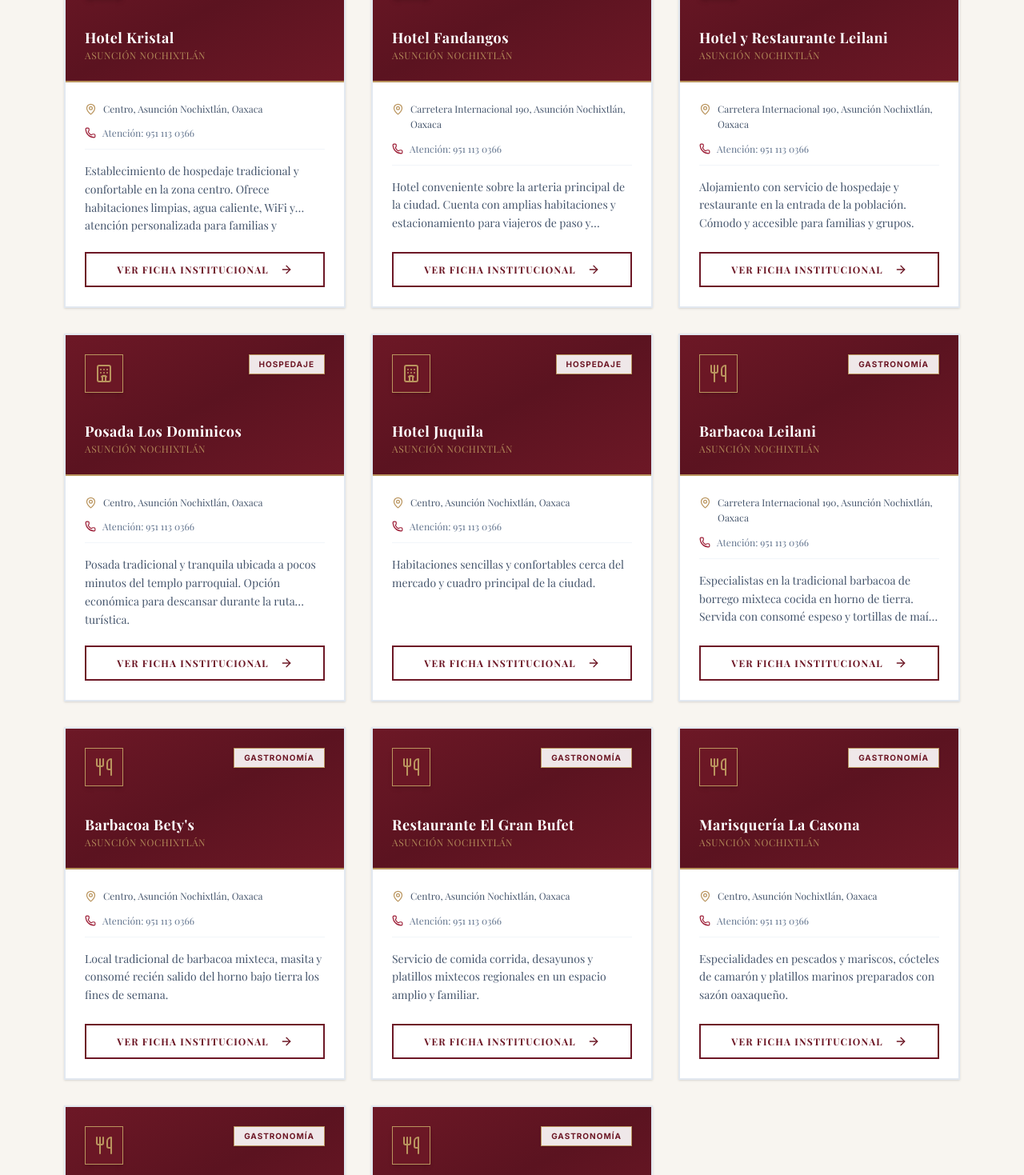
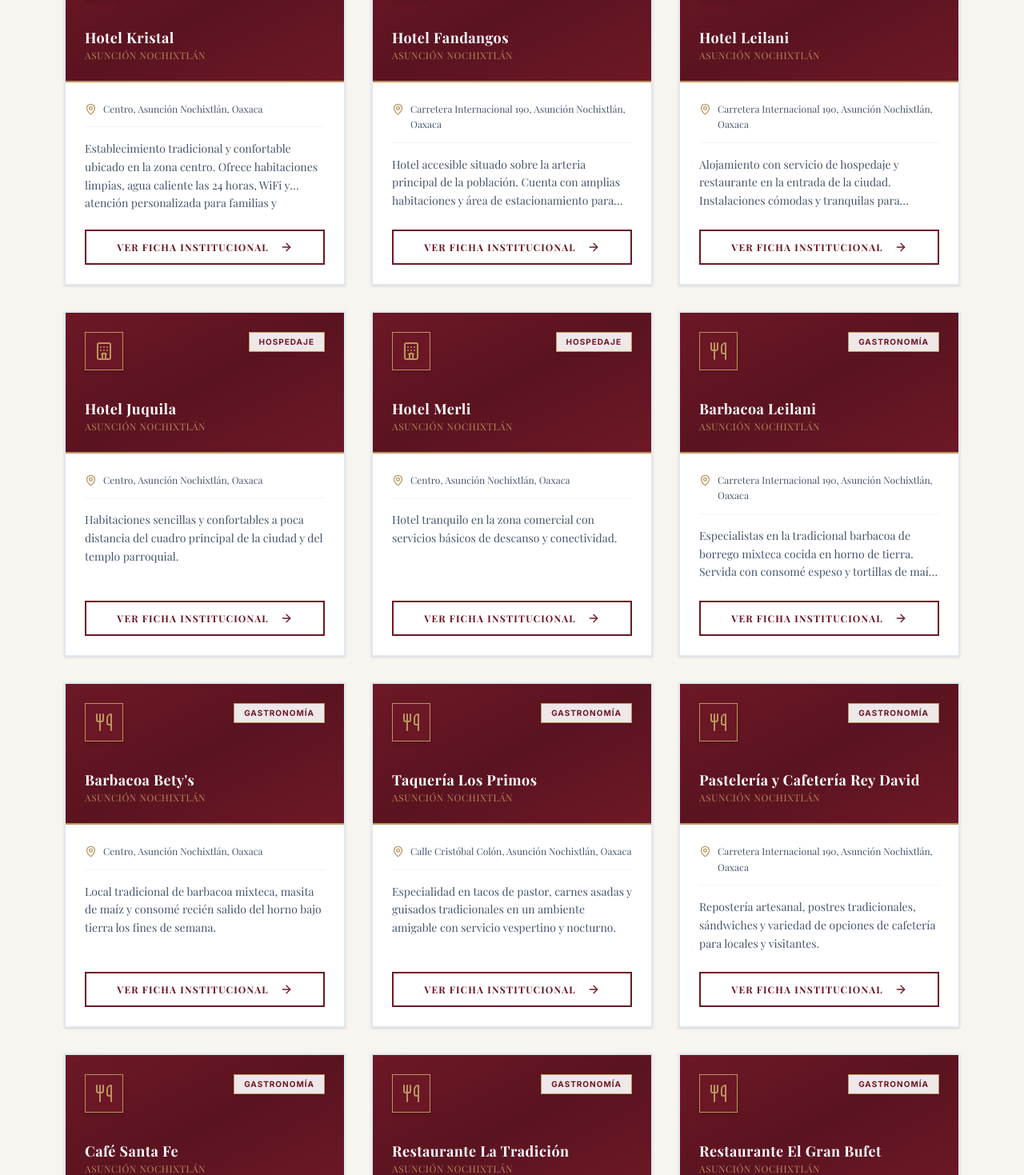
Before and after one commit to MarcosGHernandezCruz/turismo_nochixtlan, a Next.js app: page /directorio in a window 1280 px wide. Shown: the part 786-2255 px from the top of the page at 80% size. Built offline with nearby package versions, Linux system fonts and the light colour scheme; a web font is replaced by a local one.

Commit message:
fix: remoción de teléfonos de atención, eliminación de Posada Los Dominicos, ajuste de Café Santa Fe y adición de Taquería Los Primos y Pastelería Rey David

```diff
--- a/src/app/directorio/page.tsx
+++ b/src/app/directorio/page.tsx
@@ -1,8 +1,7 @@
 "use client";
 import { useState, useMemo } from "react";
 import Link from "next/link";
-import Image from "next/image";
-import { Search, MapPin, Building2, ArrowRight, Hotel, Utensils, Phone } from "lucide-react";
+import { Search, MapPin, Building2, ArrowRight, Hotel, Utensils } from "lucide-react";
 import { Button } from "@/components/ui/button";
 import negociosData from "@/data/negocios.json";
 
@@ -11,8 +10,6 @@ interface Negocio {
   nombre: string;
   categoria: string;
   descripcion: string;
-  imagen?: string;
-  telefono: string;
   direccion: string;
 }
 
@@ -67,7 +64,7 @@ export default function DirectorioPage() {
               <Search className="absolute left-4 top-1/2 -translate-y-1/2 text-slate-400" size={20} />
               <input
                 type="text"
-                placeholder="Buscar hotel, barbacoa, restaurante o cafetería..."
+                placeholder="Buscar hotel, barbacoa, taquería o cafetería..."
                 value={searchTerm}
                 onChange={(e) => setSearchTerm(e.target.value)}
                 className="w-full pl-12 pr-4 py-4 border-2 border-slate-200 focus:border-primary outline-none font-serif text-slate-700 transition-colors"
@@ -113,7 +110,7 @@ export default function DirectorioPage() {
               return (
                 <div key={negocio.id} className="bg-white border-2 border-slate-200 hover:border-gold shadow-sm flex flex-col group hover:shadow-xl transition-all duration-300">
 
-                  {/* Banner de Referencia Institucional con Ícono (Sin fotos exageradas de stock) */}
+                  {/* Banner de Referencia Institucional con Ícono */}
                   <div className="relative h-44 overflow-hidden bg-gradient-to-br from-primary via-[#5B1320] to-primary p-6 flex flex-col justify-between border-b-2 border-gold">
                     <div className="flex justify-between items-start">
                       <div className="w-12 h-12 rounded-none bg-primary/80 border border-gold flex items-center justify-center text-gold shadow-md">
@@ -136,14 +133,9 @@ export default function DirectorioPage() {
 
                   {/* Contenido de la Tarjeta */}
                   <div className="p-6 flex-1 flex flex-col">
-                    <div className="flex items-start gap-2 text-xs text-slate-600 font-serif mb-3">
+                    <div className="flex items-start gap-2 text-xs text-slate-600 font-serif mb-4 pb-3 border-b border-slate-100">
                       <MapPin size={15} className="text-gold shrink-0 mt-0.5" />
                       <p className="line-clamp-2 leading-relaxed">{negocio.direccion}</p>
-                    </div>
-
-                    <div className="flex items-center gap-2 text-xs text-slate-500 font-serif mb-4 pb-3 border-b border-slate-100">
-                      <Phone size={14} className="text-accent shrink-0" />
-                      <span>Atención: {negocio.telefono}</span>
                     </div>
 
                     <p className="text-slate-600 font-serif text-sm line-clamp-3 mb-6 flex-1 leading-relaxed">
--- a/src/data/negocios.json
+++ b/src/data/negocios.json
@@ -4,40 +4,35 @@
       "id": "hotel-kristal",
       "nombre": "Hotel Kristal",
       "categoria": "Hospedaje",
-      "descripcion": "Establecimiento de hospedaje tradicional y confortable en la zona centro. Ofrece habitaciones limpias, agua caliente, WiFi y atención personalizada para familias y visitantes.",
-      "telefono": "951 113 0366",
+      "descripcion": "Establecimiento tradicional y confortable ubicado en la zona centro. Ofrece habitaciones limpias, agua caliente las 24 horas, WiFi y atención personalizada para familias y visitantes.",
       "direccion": "Centro, Asunción Nochixtlán, Oaxaca"
     },
     {
       "id": "hotel-fandangos",
       "nombre": "Hotel Fandangos",
       "categoria": "Hospedaje",
-      "descripcion": "Hotel conveniente sobre la arteria principal de la ciudad. Cuenta con amplias habitaciones y estacionamiento para viajeros de paso y turistas.",
-      "telefono": "951 113 0366",
+      "descripcion": "Hotel accesible situado sobre la arteria principal de la población. Cuenta con amplias habitaciones y área de estacionamiento para turistas y viajeros de paso.",
       "direccion": "Carretera Internacional 190, Asunción Nochixtlán, Oaxaca"
     },
     {
       "id": "hotel-leilani",
-      "nombre": "Hotel y Restaurante Leilani",
+      "nombre": "Hotel Leilani",
       "categoria": "Hospedaje",
-      "descripcion": "Alojamiento con servicio de hospedaje y restaurante en la entrada de la población. Cómodo y accesible para familias y grupos.",
-      "telefono": "951 113 0366",
+      "descripcion": "Alojamiento con servicio de hospedaje y restaurante en la entrada de la ciudad. Instalaciones cómodas y tranquilas para familias y grupos.",
       "direccion": "Carretera Internacional 190, Asunción Nochixtlán, Oaxaca"
-    },
-    {
-      "id": "posada-los-dominicos",
-      "nombre": "Posada Los Dominicos",
-      "categoria": "Hospedaje",
-      "descripcion": "Posada tradicional y tranquila ubicada a pocos minutos del templo parroquial. Opción económica para descansar durante la ruta turística.",
-      "telefono": "951 113 0366",
-      "direccion": "Centro, Asunción Nochixtlán, Oaxaca"
     },
     {
       "id": "hotel-juquila",
       "nombre": "Hotel Juquila",
       "categoria": "Hospedaje",
-      "descripcion": "Habitaciones sencillas y confortables cerca del mercado y cuadro principal de la ciudad.",
-      "telefono": "951 113 0366",
+      "descripcion": "Habitaciones sencillas y confortables a poca distancia del cuadro principal de la ciudad y del templo parroquial.",
+      "direccion": "Centro, Asunción Nochixtlán, Oaxaca"
+    },
+    {
+      "id": "hotel-merli",
+      "nombre": "Hotel Merli",
+      "categoria": "Hospedaje",
+      "descripcion": "Hotel tranquilo en la zona comercial con servicios básicos de descanso y conectividad.",
       "direccion": "Centro, Asunción Nochixtlán, Oaxaca"
     },
     {
@@ -45,47 +40,62 @@
       "nombre": "Barbacoa Leilani",
       "categoria": "Gastronomía",
       "descripcion": "Especialistas en la tradicional barbacoa de borrego mixteca cocida en horno de tierra. Servida con consomé espeso y tortillas de maíz criollo.",
-      "telefono": "951 113 0366",
       "direccion": "Carretera Internacional 190, Asunción Nochixtlán, Oaxaca"
     },
     {
       "id": "barbacoa-betys",
       "nombre": "Barbacoa Bety's",
       "categoria": "Gastronomía",
-      "descripcion": "Local tradicional de barbacoa mixteca, masita y consomé recién salido del horno bajo tierra los fines de semana.",
-      "telefono": "951 113 0366",
+      "descripcion": "Local tradicional de barbacoa mixteca, masita de maíz y consomé recién salido del horno bajo tierra los fines de semana.",
+      "direccion": "Centro, Asunción Nochixtlán, Oaxaca"
+    },
+    {
+      "id": "taqueria-los-primos",
+      "nombre": "Taquería Los Primos",
+      "categoria": "Gastronomía",
+      "descripcion": "Especialidad en tacos de pastor, carnes asadas y guisados tradicionales en un ambiente amigable con servicio vespertino y nocturno.",
+      "direccion": "Calle Cristóbal Colón, Asunción Nochixtlán, Oaxaca"
+    },
+    {
+      "id": "pasteleria-rey-david",
+      "nombre": "Pastelería y Cafetería Rey David",
+      "categoria": "Gastronomía",
+      "descripcion": "Repostería artesanal, postres tradicionales, sándwiches y variedad de opciones de cafetería para locales y visitantes.",
+      "direccion": "Carretera Internacional 190, Asunción Nochixtlán, Oaxaca"
+    },
+    {
+      "id": "cafe-santa-fe",
+      "nombre": "Café Santa Fe",
+      "categoria": "Gastronomía",
+      "descripcion": "Cafetería y espacio de desayunos sobre la vía principal. Disfrute de café oaxaqueño de altura, pan dulce y almuerzos ligeros.",
+      "direccion": "Carretera Internacional 190, Asunción Nochixtlán, Oaxaca"
+    },
+    {
+      "id": "restaurante-la-tradicion",
+      "nombre": "Restaurante La Tradición",
+      "categoria": "Gastronomía",
+      "descripcion": "Cocina típica oaxaqueña y mixteca. Destaca por sus platillos regionales como mole negro, tlayudas y cecina.",
       "direccion": "Centro, Asunción Nochixtlán, Oaxaca"
     },
     {
       "id": "el-gran-bufet",
       "nombre": "Restaurante El Gran Bufet",
       "categoria": "Gastronomía",
-      "descripcion": "Servicio de comida corrida, desayunos y platillos mixtecos regionales en un espacio amplio y familiar.",
-      "telefono": "951 113 0366",
+      "descripcion": "Servicio de buffet y platillos a la carta con opciones de desayuno, comida casera y pescados en un ambiente amplio.",
       "direccion": "Centro, Asunción Nochixtlán, Oaxaca"
     },
     {
       "id": "marisqueria-la-casona",
       "nombre": "Marisquería La Casona",
       "categoria": "Gastronomía",
-      "descripcion": "Especialidades en pescados y mariscos, cócteles de camarón y platillos marinos preparados con sazón oaxaqueño.",
-      "telefono": "951 113 0366",
-      "direccion": "Centro, Asunción Nochixtlán, Oaxaca"
-    },
-    {
-      "id": "cafe-santa-fe",
-      "nombre": "Café Santa Fe",
-      "categoria": "Gastronomía",
-      "descripcion": "Cafetería en el cuadro principal para disfrutar de café oaxaqueño de altura, pan dulce artesanal y almuerzos ligeros.",
-      "telefono": "951 113 0366",
+      "descripcion": "Especialidades en pescados y mariscos frescos, cócteles y empanadas marinas preparadas con sazón regional.",
       "direccion": "Centro, Asunción Nochixtlán, Oaxaca"
     },
     {
       "id": "chocolate-el-progreso",
       "nombre": "Chocolatería El Progreso",
       "categoria": "Gastronomía",
-      "descripcion": "Molienda artesanal de cacao y venta de tabletas de chocolate tradicional mixteco para agua o leche.",
-      "telefono": "951 113 0366",
+      "descripcion": "Molienda artesanal de cacao y venta de tabletas de chocolate tradicional mixteco para preparar en agua o leche.",
       "direccion": "Centro, Asunción Nochixtlán, Oaxaca"
     }
   ]
```
